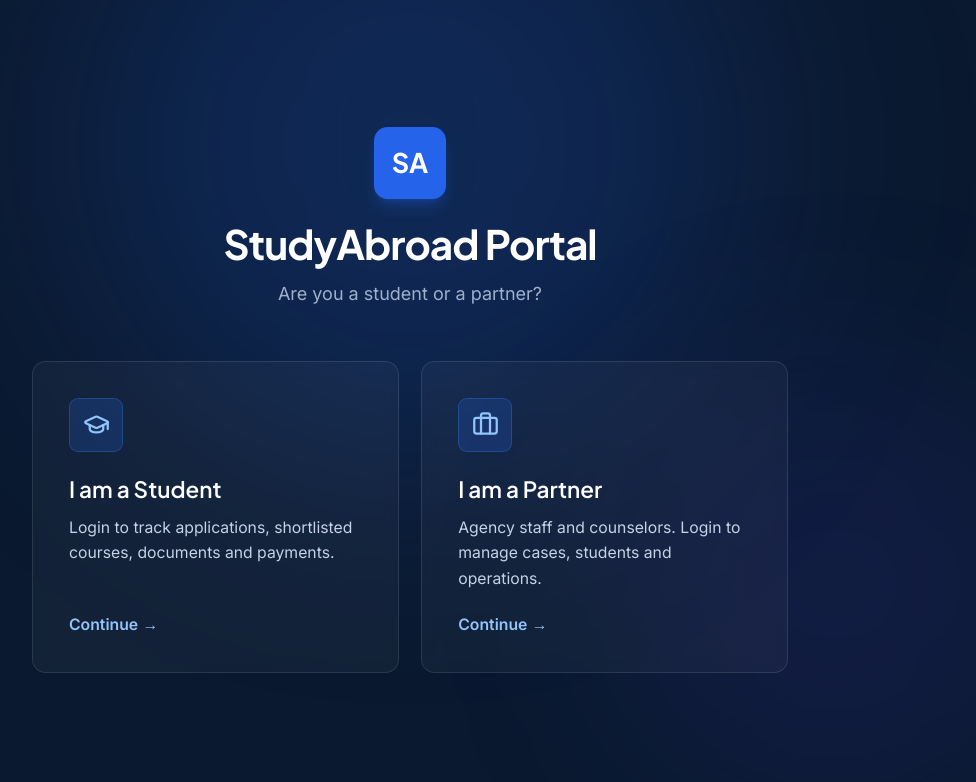
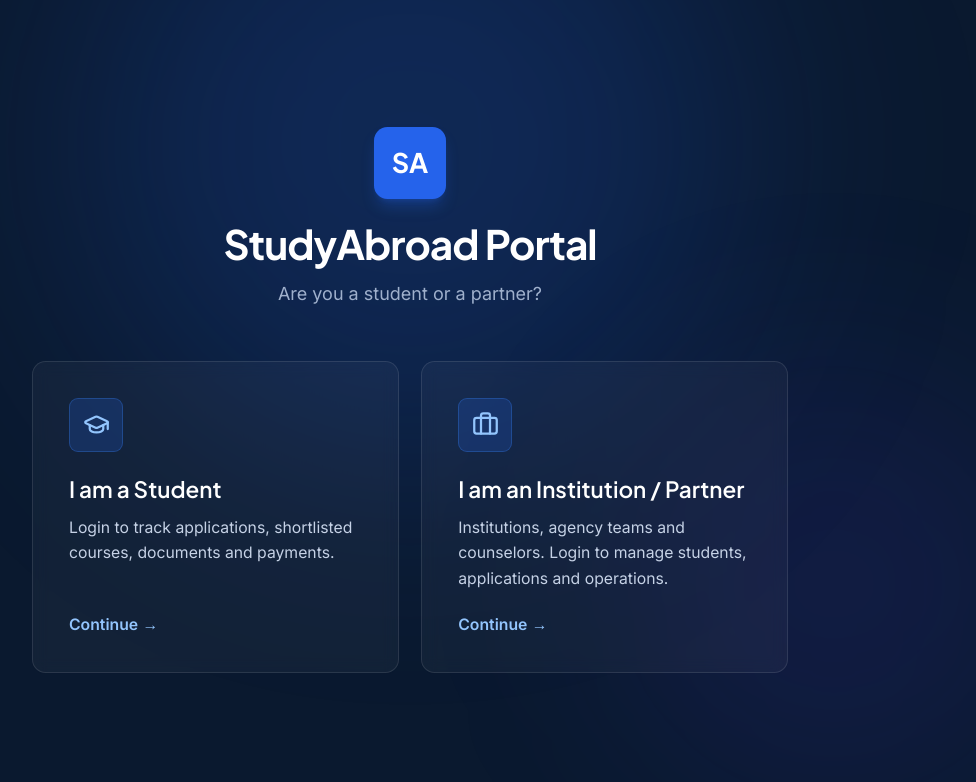
Before and after one commit to usman1058/Study_Abroad_Portal, a Next.js app: page / in a window 1280 px wide. Shown: the top 782 px of the page, without its empty margins (230-1206 px from the left). Built offline with nearby package versions, Linux system fonts and the light colour scheme; no server answers.

Commit message:
Clarify institution partner portal option

```diff
--- a/src/app/page.tsx
+++ b/src/app/page.tsx
@@ -53,8 +53,8 @@ export default async function LandingPage() {
           <RoleCard
             href="/partner/login"
             icon={<Briefcase className="h-6 w-6" />}
-            title="I am a Partner"
-            description="Agency staff and counselors. Login to manage cases, students and operations."
+            title="I am an Institution / Partner"
+            description="Institutions, agency teams and counselors. Login to manage students, applications and operations."
           />
         </div>
       </div>
```
